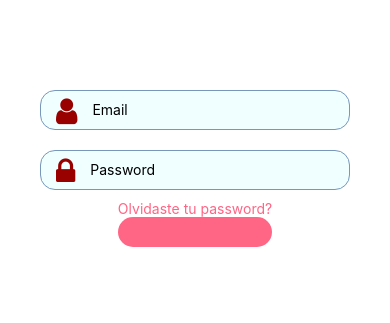
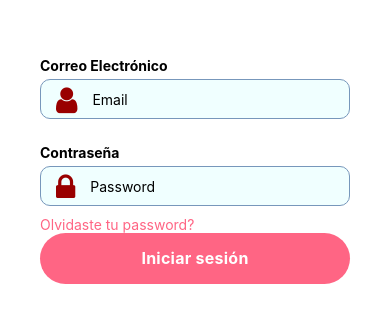
Before and after one commit to francijpg/rn-tw-playground, a React Native app: screen / in a window 390 px wide. Shown: the part 259-582 px from the top of the page. Built offline with nearby package versions, Linux system fonts and the light colour scheme.

Commit message:
label component and handle text in different languages

```diff
--- /dev/null
+++ b/src/components/Label.tsx
@@ -0,0 +1,21 @@
+import React, { memo } from 'react';
+import { StyleSheet, Text } from 'react-native';
+
+type Props = {
+  children: React.ReactNode;
+};
+
+const Label = ({ children }: Props) => (
+  <Text style={styles.text}>{children}</Text>
+);
+
+const styles = StyleSheet.create({
+  text: {
+    fontSize: 14,
+    color: '#000',
+    fontWeight: 'bold',
+    marginTop: 15,
+  },
+});
+
+export default memo(Label);
--- a/src/components/TextInputIcon.tsx
+++ b/src/components/TextInputIcon.tsx
@@ -6,15 +6,19 @@ import {
   View,
 } from 'react-native';
 import Icon from 'react-native-vector-icons/FontAwesome';
+import Label from './Label';
 
-type TextInputIconProps = TextInputProps & { icon: string };
+type TextInputIconProps = TextInputProps & { icon: string; title: string };
 
-const TextInputIcon: FC<TextInputIconProps> = ({ icon, ...props }) => {
+const TextInputIcon: FC<TextInputIconProps> = ({ icon, title, ...props }) => {
   return (
-    <View style={styles.container}>
-      <Icon name={icon} size={30} style={styles.icon} />
-      <Input {...props} style={[styles.input, props.style]} />
-    </View>
+    <>
+      <Label>{title}</Label>
+      <View style={styles.container}>
+        <Icon name={icon} size={30} style={styles.icon} />
+        <Input {...props} style={[styles.input, props.style]} />
+      </View>
+    </>
   );
 };
 
@@ -23,8 +27,9 @@ const styles = StyleSheet.create({
     flexDirection: 'row',
     borderWidth: 1,
     height: 40,
-    margin: 10,
-    borderRadius: 15,
+    marginTop: 5,
+    marginBottom: 10,
+    borderRadius: 10,
     backgroundColor: '#F0FFFF',
     borderColor: 'hsl(212, 33%, 60%)',
     width: '100%',
--- a/src/domain/user/components/Login.tsx
+++ b/src/domain/user/components/Login.tsx
@@ -3,16 +3,19 @@ import { StyleSheet, View } from 'react-native';
 import CustomButton from '../../../components/CustomButton';
 import Link from '../../../components/Link';
 import TextInputIcon from '../../../components/TextInputIcon';
+import dictionary from '../../../language/es/login.json';
 
 const Login = () => {
   const [email, setEmail] = useState({ value: '', error: '' });
   const [password, setPassword] = useState({ value: '', error: '' });
+
   const URL = 'https://google.com';
   const FORGOT_PASS = 'Olvidaste tu password?';
 
   return (
     <View style={styles.container}>
       <TextInputIcon
+        title={dictionary.LOGIN_EMAIL_LABEL}
         icon="user"
         value={email.value}
         onChangeText={text => setEmail({ value: text, error: '' })}
@@ -20,7 +23,9 @@ const Login = () => {
         autoCapitalize="none"
         maxLength={30}
       />
+
       <TextInputIcon
+        title={dictionary.LOGIN_PASSWORD_LABEL}
         icon="lock"
         value={password.value}
         onChangeText={text => setPassword({ value: text, error: '' })}
@@ -31,7 +36,7 @@ const Login = () => {
       />
       <View>
         <Link url={URL} text={FORGOT_PASS} />
-        <CustomButton texto={'Buttom'} />
+        <CustomButton title={dictionary.SUBMIT_BUTTON_TEXT} />
       </View>
     </View>
   );
@@ -41,7 +46,7 @@ const styles = StyleSheet.create({
   container: {
     flex: 1,
     justifyContent: 'center',
-    alignItems: 'center',
+    alignItems: 'stretch',
     margin: 30,
     paddingVertical: 20,
     paddingHorizontal: 10,
--- /dev/null
+++ b/src/language/es/login.json
@@ -0,0 +1,6 @@
+{
+  "LOGIN_HEADER_TITLE": "Bienvenido!",
+  "LOGIN_EMAIL_LABEL": "Correo Electrónico",
+  "LOGIN_PASSWORD_LABEL": "Contraseña",
+  "SUBMIT_BUTTON_TEXT": "Iniciar sesión"
+}
```
